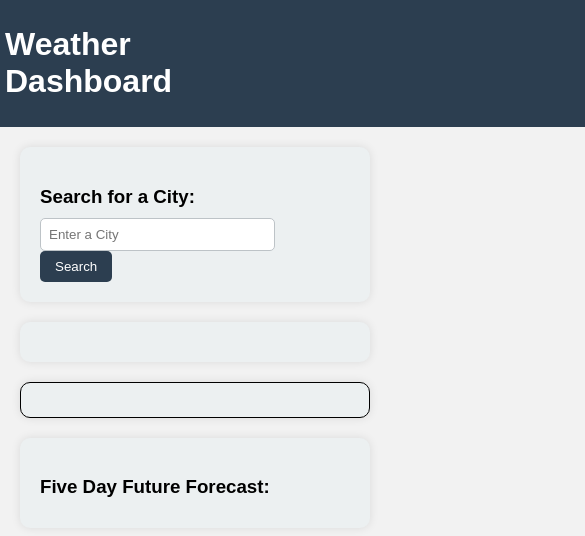
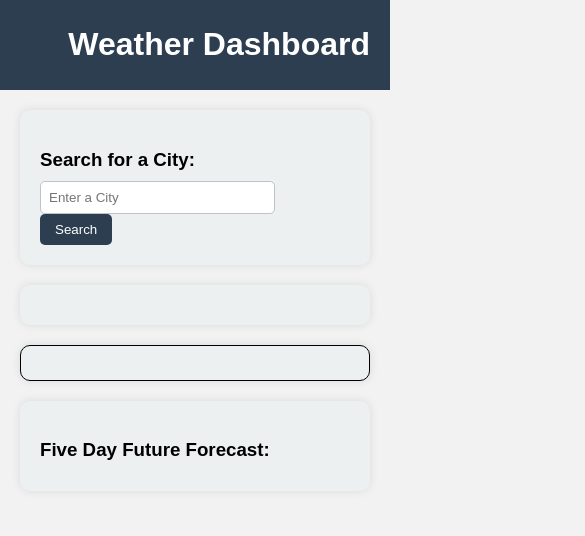
Before and after one commit to daylonjhons/weather-dashboard, a plain HTML site: page index.html in a window 390 px wide. Shown: the whole page, 585 px wide, since content can reach past the window. Drawn offline with nearby package versions, Linux system fonts and the light colour scheme.

Commit message:
added media queries to css and added to readme file

```diff
--- a/assets/css/style.css
+++ b/assets/css/style.css
@@ -127,3 +127,21 @@ body {
 .future p {
     margin: 5px 0;
 }
+
+@media screen and (max-width: 768px) {
+    #head {
+        padding-right: 20px;
+    }
+
+    #search {
+        grid-column: 1 / span 2;
+    }
+
+    #current-search {
+        grid-column: 1 / span 2;
+    }
+
+    #five-day {
+        grid-column: 1 / span 2;
+    }
+}
```
Also changed, not shown: assets/images/Screenshot 2024-01-31 at 10.52.17 PM.png (added), 3 other files.
